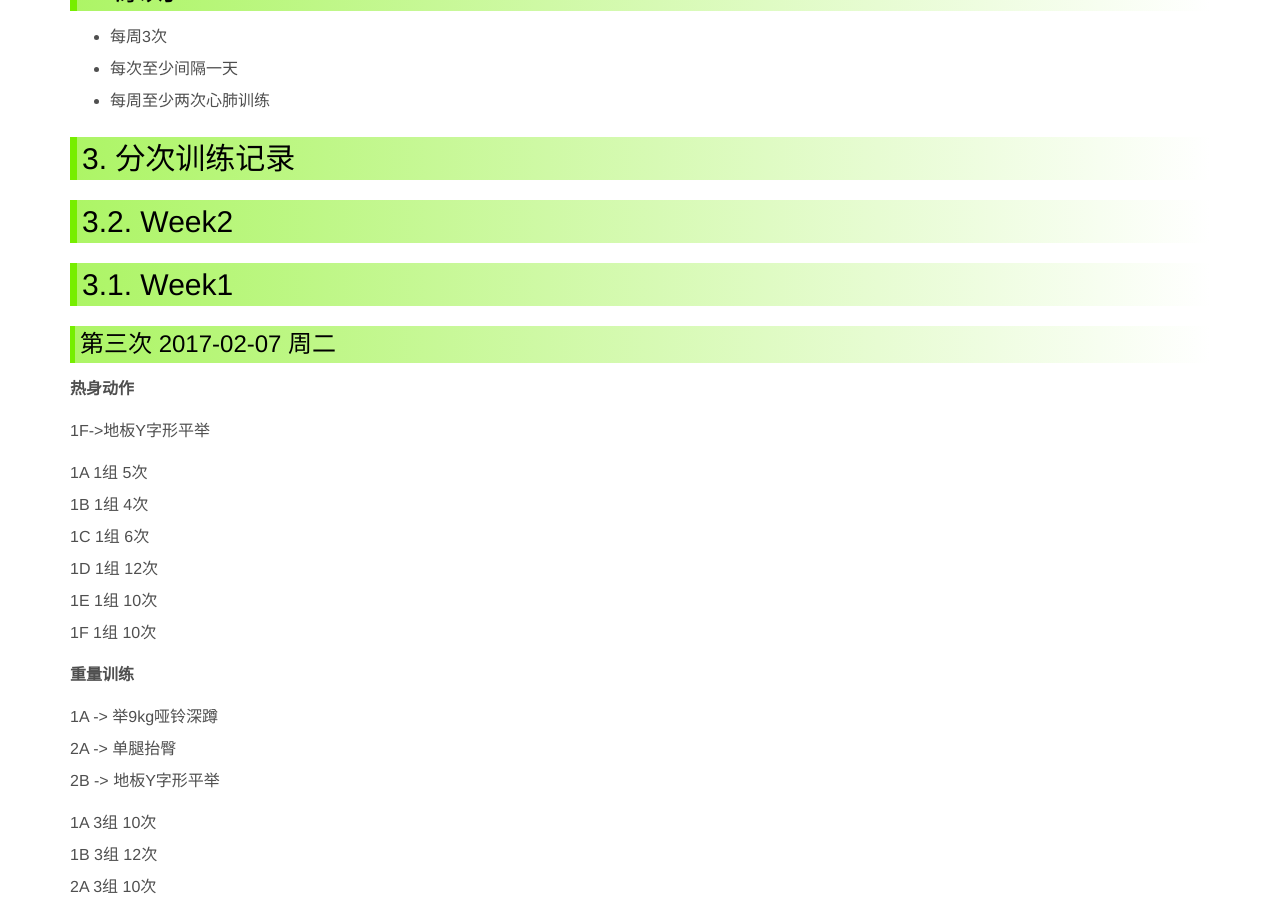
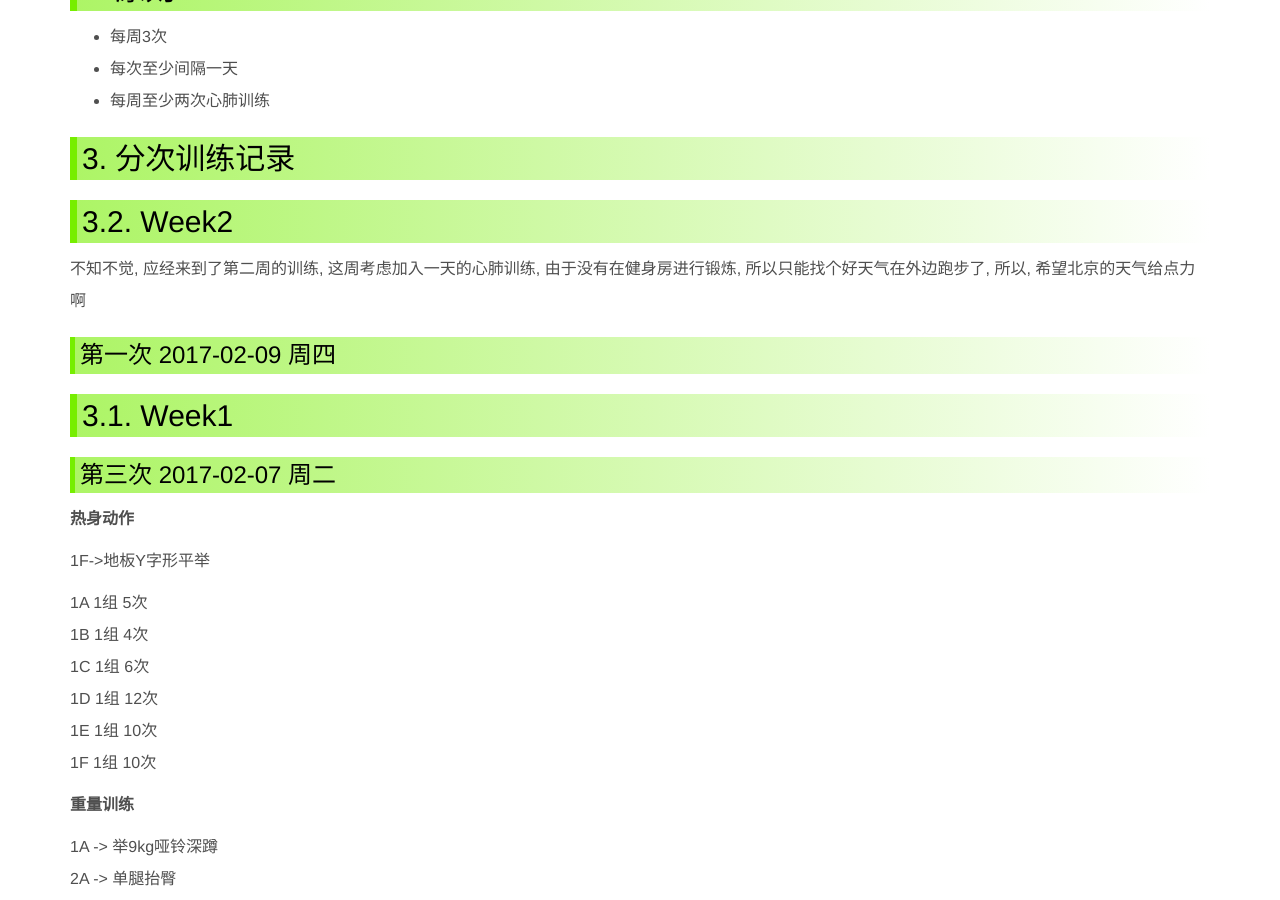
Before and after one commit to ronniewang/ronniewang.github.io, a Jekyll site: the page built from _posts/2017-02-02-body-building-2017.md, in a window 1280 px wide and 900 px high, scrolled down 1348 px. Built offline with Jekyll 4.4.1, drawn with Linux system fonts in a browser that asks for light colours.

Commit message:
update files

```diff
--- a/_posts/2017-02-02-body-building-2017.md
+++ b/_posts/2017-02-02-body-building-2017.md
@@ -52,6 +52,10 @@ description: 新的一年到来了, 猛男计划正式开始
 ## 3. 分次训练记录
 
 ## 3.2. Week2
+
+不知不觉, 应经来到了第二周的训练, 这周考虑加入一天的心肺训练, 由于没有在健身房进行锻炼, 所以只能找个好天气在外边跑步了, 所以, 希望北京的天气给点力啊
+
+### 第一次 2017-02-09 周四
 
 ## 3.1. Week1
 
```
Also changed, not shown: index.md (+2 -0 lines).
